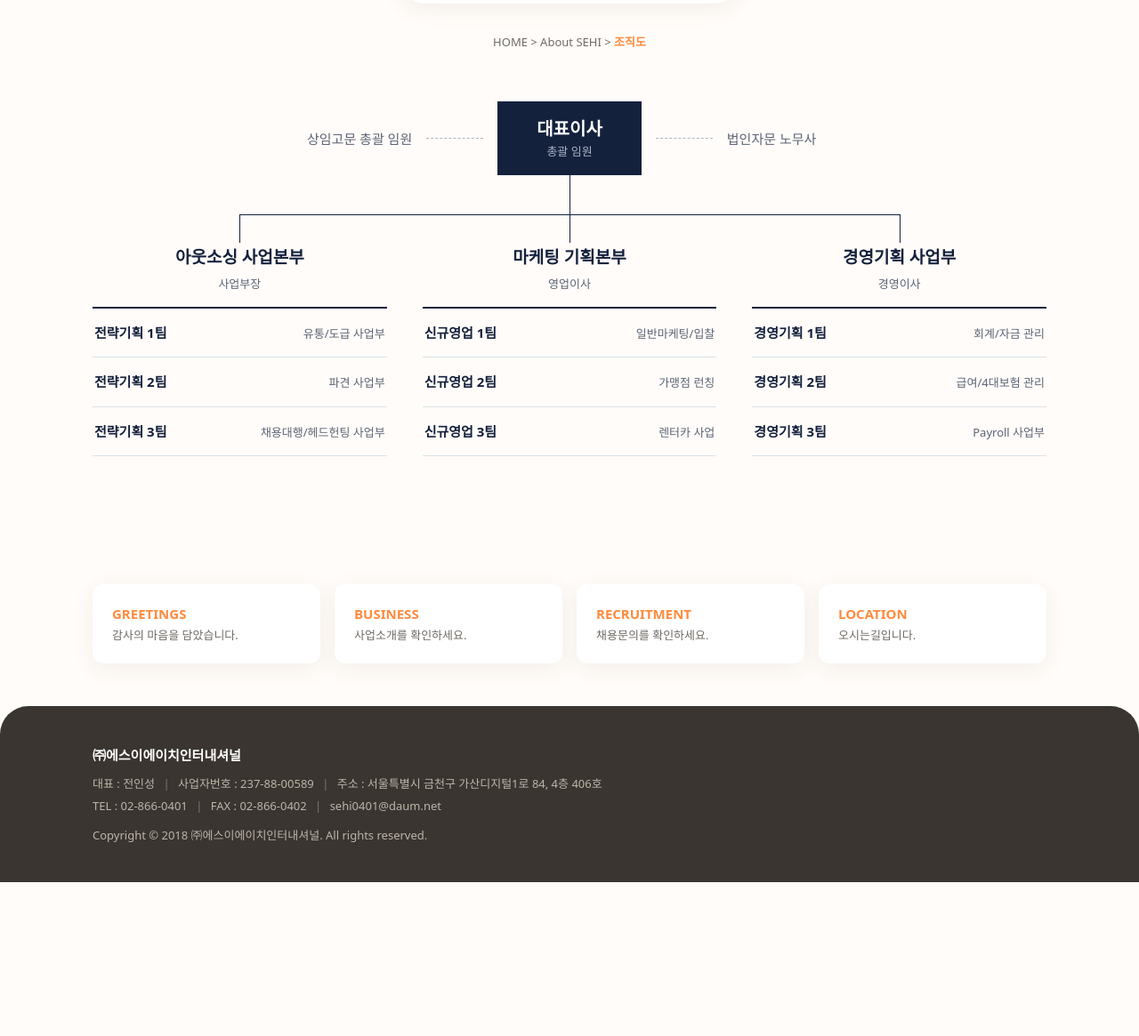
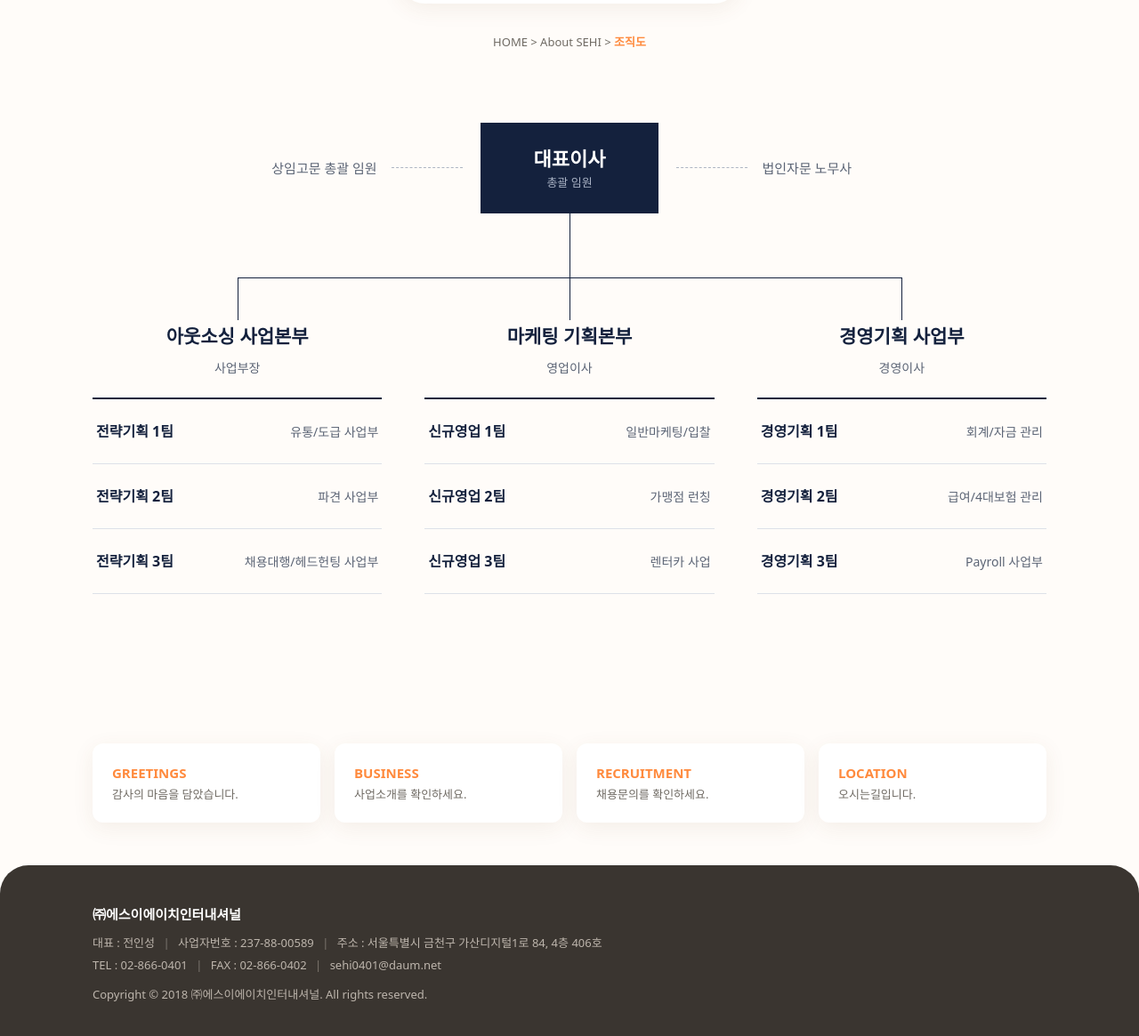
Before and after one commit to ivovilove2-maker/github.io, a Jekyll site: the page built from organization.html, in a window 1280 px wide and 1400 px high, scrolled down 134 px. Shown: the part 229-1394 px from the top of the window at 89% size. Built offline with Jekyll 4.4.1, drawn with Linux system fonts in a browser that asks for light colours; some web fonts are replaced; before the commit the page ends 1355 px from its top, so only the background shows below that.

Commit message:
조직도 여백·선 길이·글자 크기 확대
Co-Authored-By: Claude Opus 5.5 <noreply@anthropic.com>

```diff
--- a/assets/css/style.css
+++ b/assets/css/style.css
@@ -645,24 +645,24 @@ img{max-width:100%;display:block}
 .gr-sehi .s1{color:#F7892A}.gr-sehi .s2{color:#F2B020}.gr-sehi .s3{color:#E5735E}.gr-sehi .s4{color:#CD4A4F}
 
 /* 조직도: 선으로 잇는 트리 */
-.og{--og-gap:40px;padding-top:16px}
+.og{--og-gap:48px;padding:40px 0 24px}
 .og-top{display:grid;grid-template-columns:minmax(0,1fr) auto minmax(0,1fr);align-items:center}
 .og-side{display:flex;align-items:center;gap:16px;font-size:15px;color:var(--ab-mute)}
 .og-side:first-child{justify-content:flex-end}
-.og-side::after,.og-side:last-child::before{content:"";width:64px;border-top:1px dashed #AEB5C2}
+.og-side::after,.og-side:last-child::before{content:"";width:80px;border-top:1px dashed #AEB5C2}
 .og-side:last-child::after{content:none}
-.og-ceo{margin:0 16px;padding:18px 44px;background:var(--ab-ink);color:#fff;text-align:center;font-size:20px;font-weight:700;line-height:1.3}
+.og-ceo{margin:0 20px;padding:26px 60px;background:var(--ab-ink);color:#fff;text-align:center;font-size:22px;font-weight:700;line-height:1.3}
 .og-ceo small{display:block;margin-top:4px;font-size:13px;font-weight:400;color:#AAB3C5}
-.og-stem{width:0;height:44px;margin:0 auto;border-left:1px solid var(--ab-ink)}
+.og-stem{width:0;height:72px;margin:0 auto;border-left:1px solid var(--ab-ink)}
 .og-cols{position:relative;display:grid;grid-template-columns:repeat(3,minmax(0,1fr));gap:var(--og-gap)}
 .og-cols::before{content:"";position:absolute;top:0;left:calc((100% - 2*var(--og-gap))/6);right:calc((100% - 2*var(--og-gap))/6);border-top:1px solid var(--ab-ink)}
-.og-cols section{position:relative;padding-top:32px}
-.og-cols section::before{content:"";position:absolute;top:0;left:50%;height:32px;border-left:1px solid var(--ab-ink)}
-.og-cols h2{margin:0;padding:0 0 14px;text-align:center;font-size:19px;color:var(--ab-ink);border-bottom:2px solid var(--ab-ink)}
-.og-cols h2 small{display:block;margin-top:2px;font-size:13px;font-weight:400;color:var(--ab-mute)}
+.og-cols section{position:relative;padding-top:48px}
+.og-cols section::before{content:"";position:absolute;top:0;left:50%;height:48px;border-left:1px solid var(--ab-ink)}
+.og-cols h2{margin:0;padding:0 0 20px;text-align:center;font-size:21px;color:var(--ab-ink);border-bottom:2px solid var(--ab-ink)}
+.og-cols h2 small{display:block;margin-top:6px;font-size:14px;font-weight:400;color:var(--ab-mute)}
 .og-cols ul{margin:0;padding:0;list-style:none}
-.og-cols li{display:flex;justify-content:space-between;align-items:baseline;gap:12px;padding:14px 2px;border-bottom:1px solid var(--ab-line);font-size:15px;font-weight:600;color:var(--ab-ink)}
-.og-cols li span{font-weight:400;color:var(--ab-mute);font-size:13px;text-align:right}
+.og-cols li{display:flex;justify-content:space-between;align-items:baseline;gap:12px;padding:22px 4px;border-bottom:1px solid var(--ab-line);font-size:16px;font-weight:600;color:var(--ab-ink)}
+.og-cols li span{font-weight:400;color:var(--ab-mute);font-size:14px;text-align:right}
 
 /* 연혁: 가로 타임라인 */
 .ht{position:relative;display:grid;grid-template-columns:repeat(4,minmax(0,1fr));gap:28px;margin:24px 0 0;padding:0;list-style:none}
```
